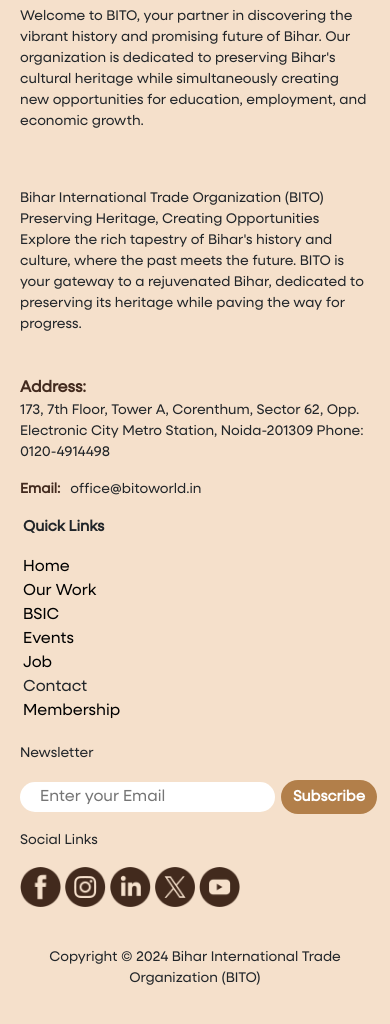
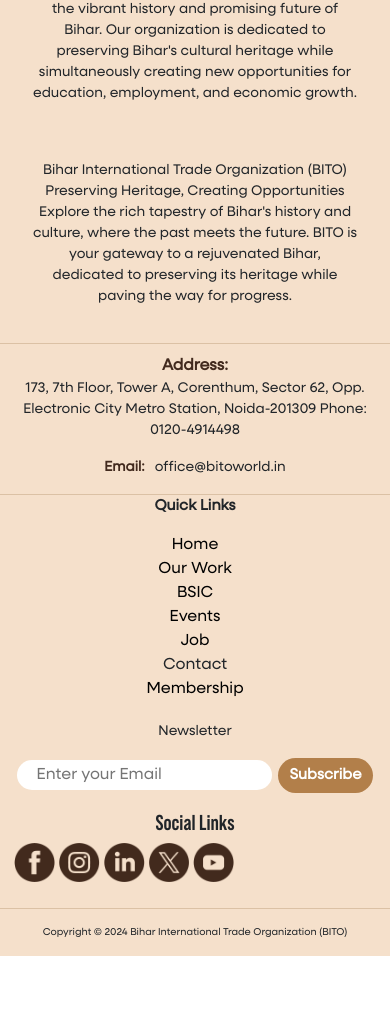
Before and after one commit to rahul8523/bitto-frontent, a React (Vite) app: page /membership in a window 390 px wide. Shown: the part 4782-5806 px from the top of the page. After the commit the page ends 5738 px from the top, so only its background shows below. Built offline with nearby package versions, Linux system fonts and the light colour scheme.

Commit message:
Add files via upload

```diff
--- a/src/Components/Footer.jsx
+++ b/src/Components/Footer.jsx
@@ -13,7 +13,7 @@
   return (
     <>
       <div style={{ backgroundColor: "#f5e0cb" }}>
-        <Container style={{ padding: "20px 0" }}>
+        <Container>
           <Row>
             <Col lg={2} className="logo-div">
               <Image
@@ -42,8 +42,9 @@
             </Col>
           </Row>
           {/* Second section in Footer */}
+
           <Row className="address-email-div-footer">
-            <Col className="address-email-cont-col" lg={3}>
+            <Col className="" lg={4}>
               <div className="address-div">
                 <span>Address:</span>
                 <p className="address-para">
@@ -58,10 +59,7 @@
               </div>
             </Col>
 
-            <Col
-              className="quick-links-container"
-              lg={3}
-            >
+  <Col className="quick-Home" lg={2} sm={6}>
               <div className="quick-links">
                 <p style={{ fontSize: '15px', fontWeight: '600' }}>Quick Links</p>
                 <a style={{ textDecoration: 'none', color: 'black' }} href="/">Home</a>
@@ -75,9 +73,7 @@
             </Col>
 
             <Col
-              className="quick-links-container-2"
-              lg={3}
-            >
+              className="" lg={2} sm={6}>
               <div className="quick-links-2">
                 {/* <li>EOI for BIA</li> */}
                 <Link to={'https://bitoworld.in/old-site/BSIC.php'}></Link>
@@ -96,12 +92,12 @@
               </div>
             </Col>
 
-            <Col className="mx-auto newsletter-col" lg={3}>
+            <Col className="" lg={4} sm={12}>
               <div className="newsletter-div">
                 <p>Newsletter</p>
                 <div
                   style={{ gap: "6px" }}
-                  className="news-email-contact d-flex align-items-center"
+                  className="news-email-contact d-flex align-items-center justify-content-center"
                 >
                   <input
                     className="footer-input"
@@ -112,7 +108,7 @@
                 </div>
 
                 <div className="social-footer mt-3">
-                  <p>Social Links</p>
+                  <h4>Social Links</h4>
 
                   <div className="social-icons d-flex align-items-center">
                     <Link to={'https://www.facebook.com/people/Bihar-International-Trade-Organisation/61553947718537/?mibextid=ZbWKwL'}>
@@ -156,14 +152,15 @@
             </Col>
           </Row>
           {/* Third Row */}
-          <Container>
+
+        </Container>
+        <Container className="py-3 mt-3 copyright">
             <Col lg={12}>
-              <p className="footer-last-line text-center">
+              <p className="footer-last-line text-center m-0">
                 Copyright © 2024 Bihar International Trade Organization (BITO)
               </p>
             </Col>
           </Container>
-        </Container>
       </div>
     </>
   );
--- a/src/Pages/Home.jsx
+++ b/src/Pages/Home.jsx
@@ -795,7 +795,7 @@
             BITO Arms are specialized divisions within the Bihar International
             Trade Organization that focus on different aspects of its mission
           </p>
-          <div className="d-flex justify-content-center gap-5 my-5 flex-wrap bodies">
+          <div className="d-flex justify-content-center gap-5 gap-sm-4 my-5 flex-wrap bodies">
             <div className="d-flex flex-column align-items-center px-sm-5 startup">
               <Image
                 className="section-2-img p-3"
--- a/src/index.css
+++ b/src/index.css
@@ -906,7 +906,7 @@
 }
 
 .address-email-div-footer {
-   padding: 50px 0;
+   padding: 30px 0;
 }
 
 .address-email-cont-col {
@@ -1456,7 +1456,7 @@
     .mission span {
       line-height: 1.5rem;
       font-size: 2rem;
-      margin-top: 28px;
+      margin-top: 25px;
     }
     .membership h4 {
       font-size:3rem;
@@ -1520,7 +1520,12 @@
       justify-content: center;
       align-items: center;
    }
-
+.copyright{
+   border-top: 1px solid #dbc1a5;
+   p{
+      font-size: 10px;
+   }
+}
    .footer-logo {
       width: 30%;
    }
@@ -1531,21 +1536,35 @@
 
    .footer-info p {
       padding: 20px 20px;
-   }
-
+      text-align: center;
+   }
+   .social-icons{
+      align-items: center !important;
+   }
    .address-email-div-footer {
-      padding: 5px 20px;
+      padding: 10px 0px;
       display: flex;
       flex-direction: column;
-   }
-
+      border-top: 1px solid #dbc1a5;
+      text-align: center;
+      .quick-Home{
+         border-top: 1px solid #dbc1a5;
+      }
+   }
+   .social-footer.mt-3 {
+      text-align: center;
+}
    .address-email-cont-col {
       width: 100%;
+      border-top: 1px solid #dbc1a5;
+      text-align: center;
    }
 
    .quick-links-container {
       padding-left: 15px;
       width: 100%;
+      border-top: 1px solid #dbc1a5;
+      text-align: center;
    }
 
    .quick-links-container-2 {
```
